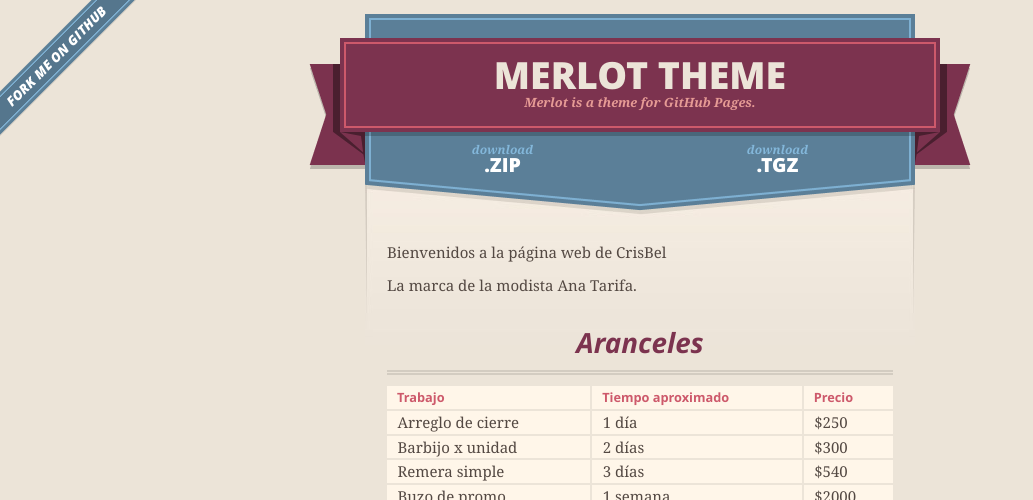
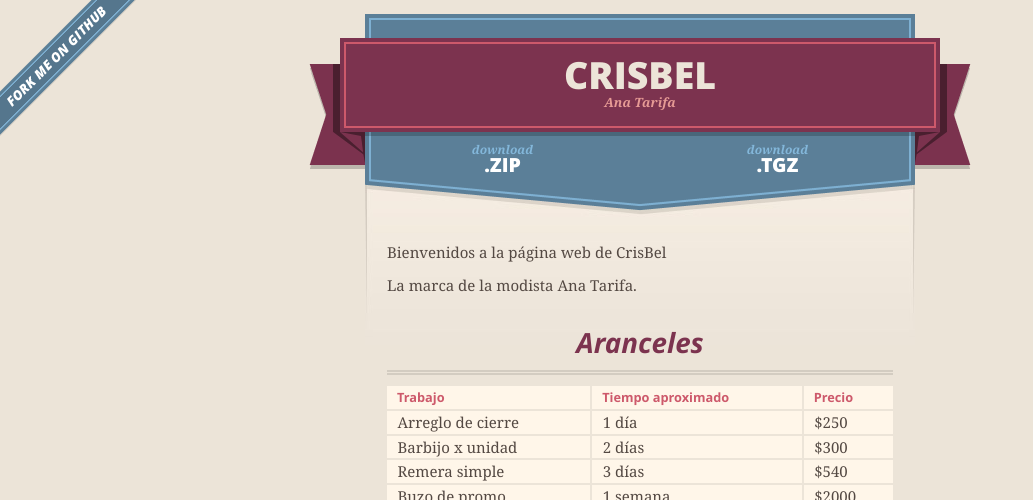
Before and after one commit to Cristian20020131/crisbel, a Jekyll site: the page built from index.md, in a window 1280 px wide, cut to the strip 0-500 px from the top of the page. Shown: the whole strip, without its empty margins (0-1033 px from the left). Built offline with Jekyll 4.4.1, drawn with Linux system fonts in a browser that asks for light colours.

Commit message:
Update _config.yml

```diff
--- a/_config.yml
+++ b/_config.yml
@@ -1,5 +1,5 @@
-title: Merlot theme
-description: Merlot is a theme for GitHub Pages.
+title: CrisBel
+description: Ana Tarifa
 show_downloads: true
 google_analytics:
 theme: jekyll-theme-merlot
```
